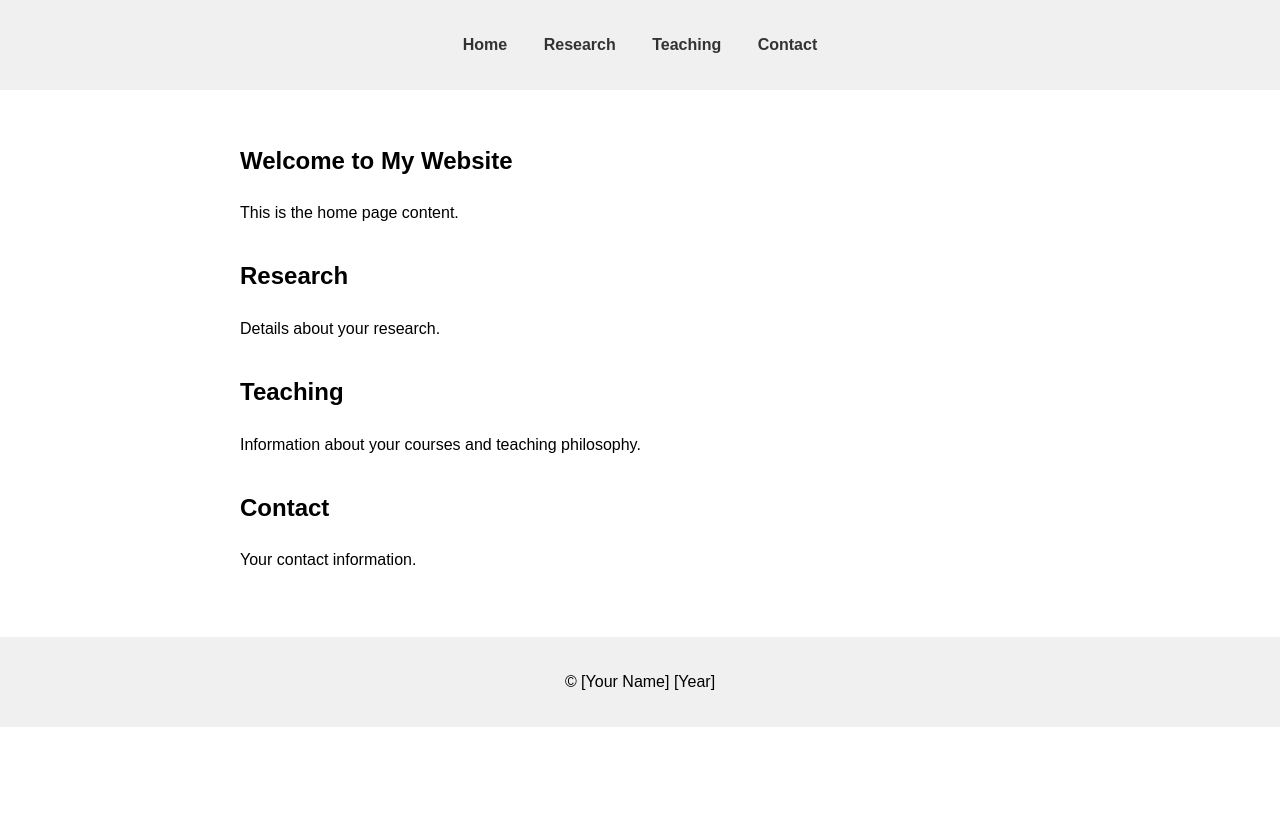
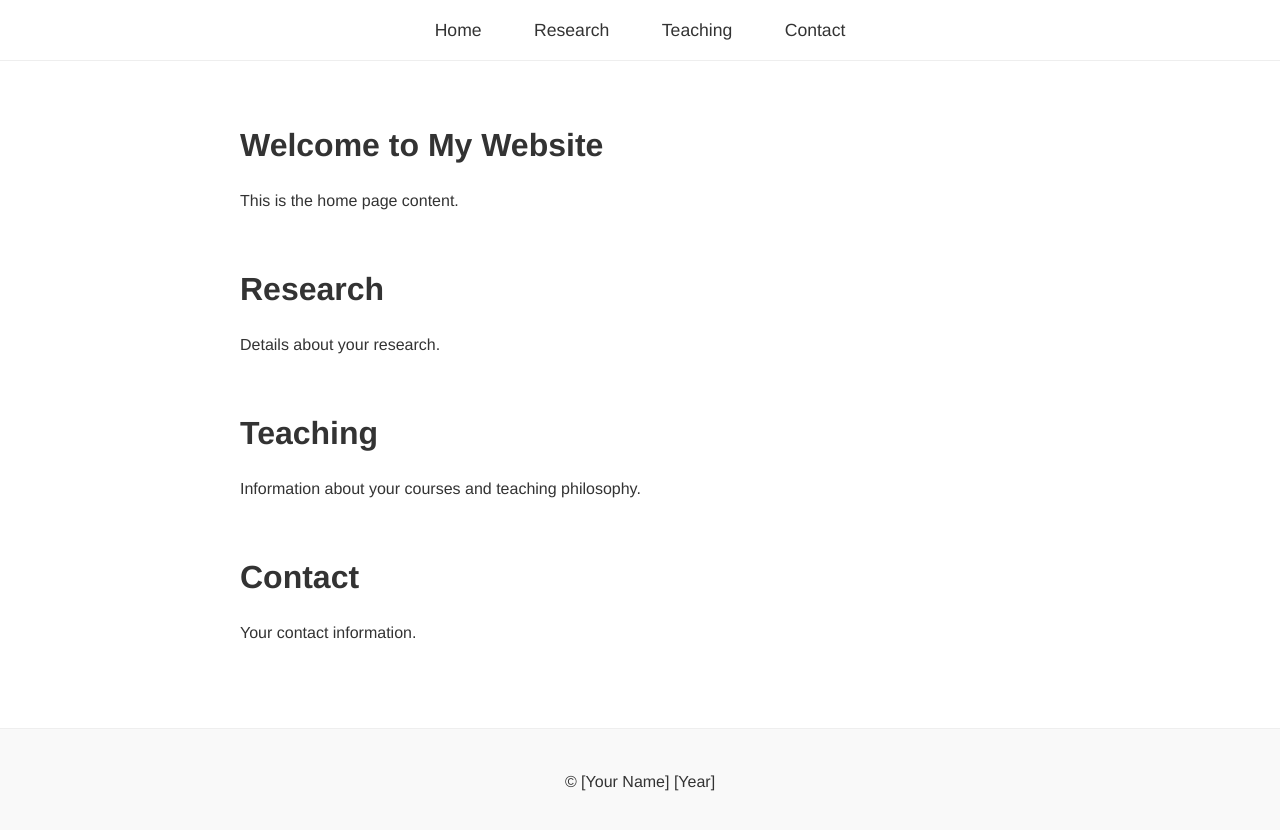
Before and after one commit to MBanuelos/EcoDeTlaloc, a plain HTML site: page index.html in a window 1280 px wide. Before the commit the page ends 800 px from the top, so only its background shows below. Drawn offline with Linux system fonts and the light colour scheme.

Commit message:
modify style.css

```diff
--- a/style.css
+++ b/style.css
@@ -1,12 +1,14 @@
 body {
-    font-family: sans-serif;
+    font-family: 'Helvetica Neue', Helvetica, Arial, sans-serif;
     margin: 0;
     padding: 0;
     line-height: 1.6;
+    color: #333;
 }
 
 header {
-    background-color: #f0f0f0;
+    background-color: #fff;
+    border-bottom: 1px solid #eee;
     padding: 1rem 0;
 }
 
@@ -14,17 +16,24 @@ nav ul {
     list-style: none;
     text-align: center;
     padding: 0;
+    margin: 0;
 }
 
 nav ul li {
     display: inline;
-    margin: 0 1rem;
+    margin: 0 1.5rem;
 }
 
 nav a {
     text-decoration: none;
     color: #333;
-    font-weight: bold;
+    font-weight: 500;
+    font-size: 1.1rem;
+    transition: color 0.3s ease;
+}
+
+nav a:hover {
+    color: #007bff;
 }
 
 main {
@@ -34,11 +43,47 @@ main {
 }
 
 section {
-    margin-bottom: 2rem;
+    margin-bottom: 3rem;
+    opacity: 0;
+    animation: fadeIn 0.5s ease-in-out forwards;
+}
+
+section h2 {
+    font-size: 2rem;
+    font-weight: 600;
+    margin-bottom: 1rem;
+}
+
+section p {
+    font-size: 1rem;
+    line-height: 1.8;
 }
 
 footer {
-    background-color: #f0f0f0;
+    background-color: #f9f9f9;
     text-align: center;
-    padding: 1rem 0;
+    padding: 1.5rem 0;
+    border-top: 1px solid #eee;
 }
+
+/* Responsive Design */
+@media (max-width: 768px) {
+    nav ul li {
+        display: block;
+        margin: 0.5rem 0;
+    }
+
+    main {
+        padding: 1rem;
+    }
+}
+
+/* Animations */
+@keyframes fadeIn {
+    from {
+        opacity: 0;
+    }
+    to {
+        opacity: 1;
+    }
+}
```
